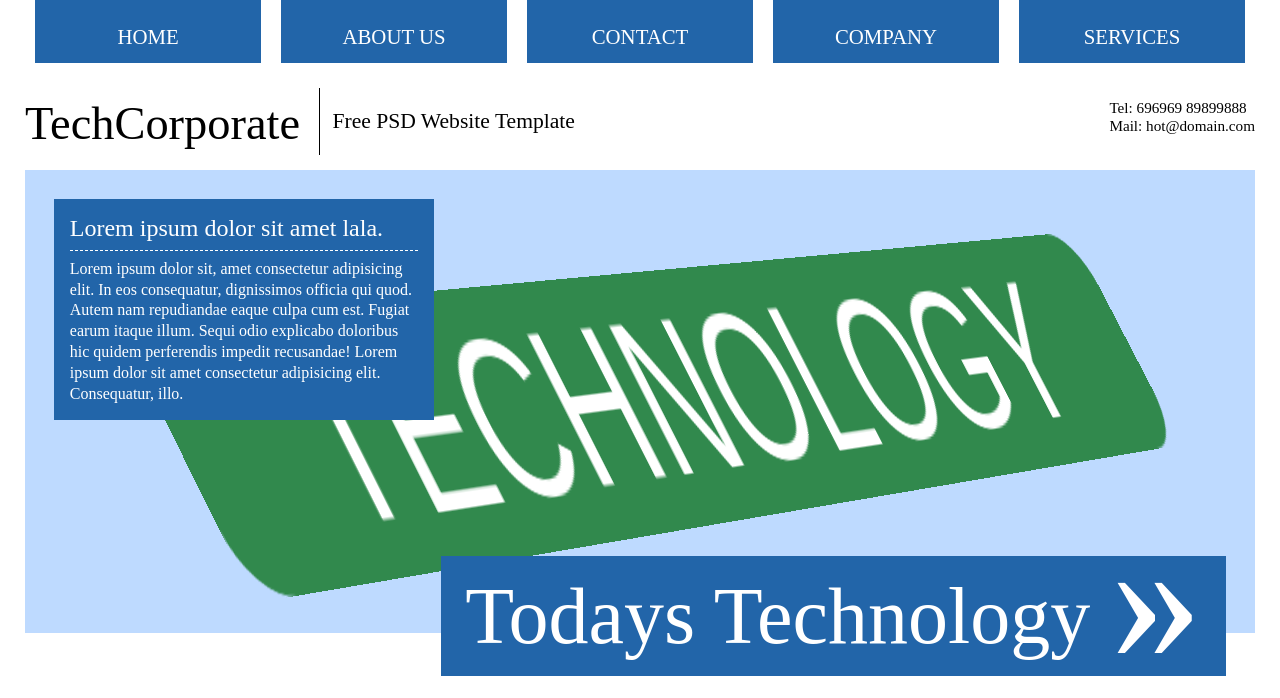
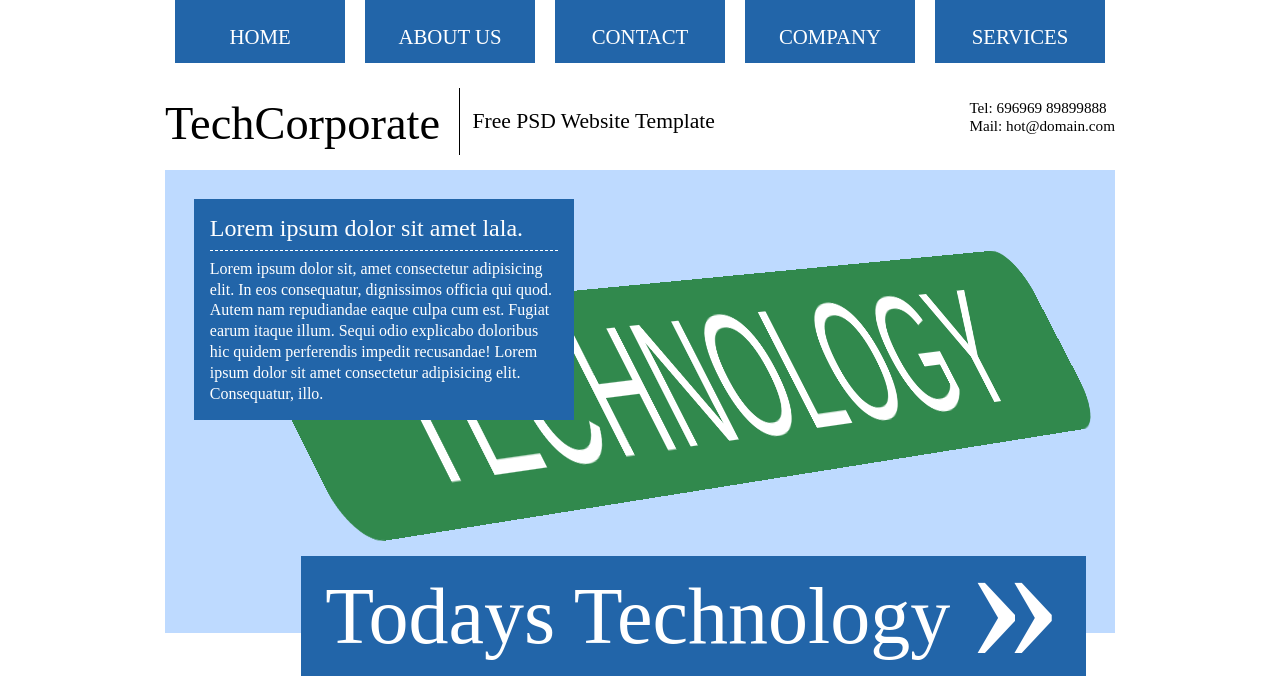
Before and after one commit to DMariuss/TemplatePage, a plain HTML site: page index.html in a window 1280 px wide. Shown: the top 698 px of the page. Drawn offline with Linux system fonts and the light colour scheme.

Commit message:
Changed styles: -> changed the max width of the wrapper component -> changed the font-size of the banner. Added a new property for tapping on links on mobile displays.

```diff
--- a/Styles/_config.scss
+++ b/Styles/_config.scss
@@ -11,7 +11,10 @@ html {
   text-decoration: none;
   list-style: none;
   box-sizing: inherit;
+  -webkit-tap-highlight-color: transparent; /* 🢣 to remove blue highlight when on mobile */
 }
+
+// variables
 $colors: (
   bkg_nav: #2265a9,
   bkg_s1_title: #2265a9,
--- a/Styles/main.scss
+++ b/Styles/main.scss
@@ -14,12 +14,12 @@
 
 .wrapper {
   // padding: 0 set_mg_pd(padding_wrapper_sm);      // padding-ul pe dispozitivele mnobile este mai mic --> 10px
-  max-width: 1440px;
-  margin: 0 auto;
+  // max-width: 1440px;
+  // margin: 0 auto;
 
   //**********************************
-  //   max-width: 1000px; //pentru perfectiune :))
-  //   margin: 0 auto;
+  max-width: 1000px; //pentru perfectiune :))
+  margin: 0 auto;
   //**********************************
 
   @include media_md {
@@ -246,7 +246,8 @@ h4 {
     @include media_lg {
       left: 20%;
       top: 35%;
-      font-size: Clamp(5rem, 8vw, 8rem);
+      // font-size: Clamp(5rem, 8vw, 8rem);
+      font-size: 5.2rem;
       transform: scale(1.1, 2.3) rotateZ(-9deg) rotateX(17deg) rotateY(18deg)
         skewX(40deg);
     }
```
Also changed, not shown: Styles/main.css, 1 other file.
